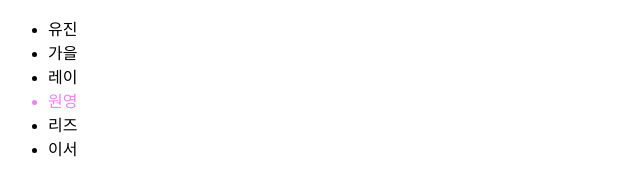
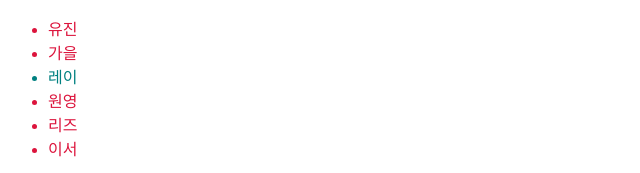
Before and after one commit to soyoung618/WSM_2305, a plain HTML site: page 20220316_helloworld/helloworld.html in a window 1280 px wide. Shown: the top 173 px of the page, without its empty margins (0-640 px from the left). Drawn offline with Linux system fonts and the light colour scheme.

Commit message:
CSS <style>

```diff
--- a/20220316_helloworld/helloworld.html
+++ b/20220316_helloworld/helloworld.html
@@ -5,6 +5,26 @@
     <meta http-equiv="X-UA-Compatible" content="IE=edge">
     <meta name="viewport" content="width=device-width, initial-scale=1.0">
     <title>헬로, 월드!</title>
+    <style>
+        /* 우선순위: 포괄 < 구체 */
+        /* 우선순위: class < id <<< !important */
+        /* 우선순위: 같은 급일 때, 위 < 아래 코드 */
+        body {
+            color: gray;
+        }
+        li {
+            color: teal;
+        }
+        #leader {
+            color: gold;
+        }
+        .korea {
+            color:crimson !important;
+        }
+        .incheon {
+            color: darkblue;
+        }
+    </style>
 </head>
 <body>
     <ul>
```
